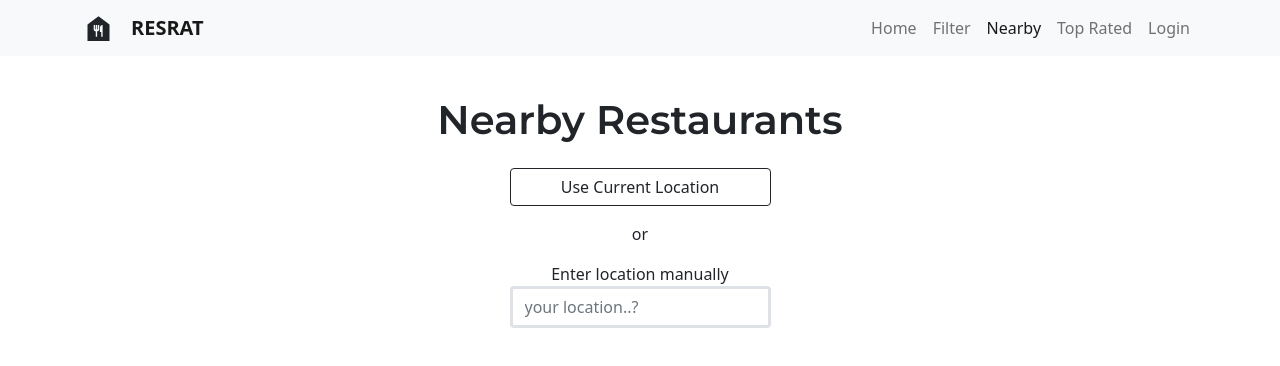
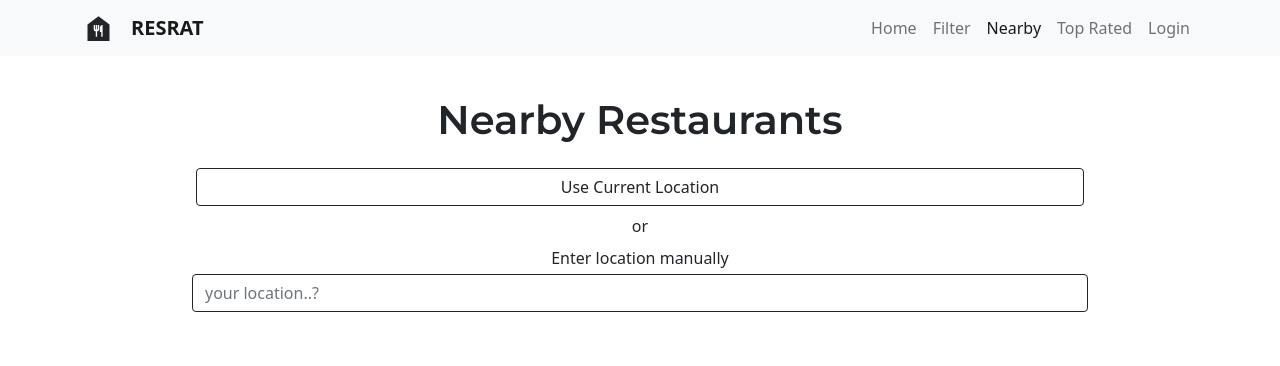
Before and after one commit to rba1aji/restoview, a React (Create React App) app: page /near-by-restaurants in a window 1280 px wide. Shown: the top 366 px of the page. Built offline with nearby package versions, Linux system fonts and the light colour scheme.

Commit message:
fixing css

```diff
--- a/src/pages/Nearby/index.js
+++ b/src/pages/Nearby/index.js
@@ -4,21 +4,19 @@ export default function Nearby() {
   return (
     <>
       <h1>Nearby Restaurants</h1>
-      <Form
-        className="m-4 "
+      <Form className="mt-4"
         style={{
-          display: 'grid',
-          justifyContent: 'center',
+          display:'grid',
+          marginLeft:"15vw",
+          marginRight:"15vw"
         }}
       >
-        <Button variant="outline-dark">Use Current Location</Button>
-        <p className="text-center m-3">or</p>
+        <Button variant="outline-dark" size="md" className="ms-1 me-1">Use Current Location</Button>
+        <p className="text-center m-2">or</p>
         <Form.Group>
-          <p className="m-0 text-center">
-            Enter location manually
-          </p>
+          <p className="mb-1 text-center">Enter location manually</p>
           <Form.Control
-            className="border border-3"
+            className="border-dark"
             type="text"
             placeholder="your location..?"
           />
```
